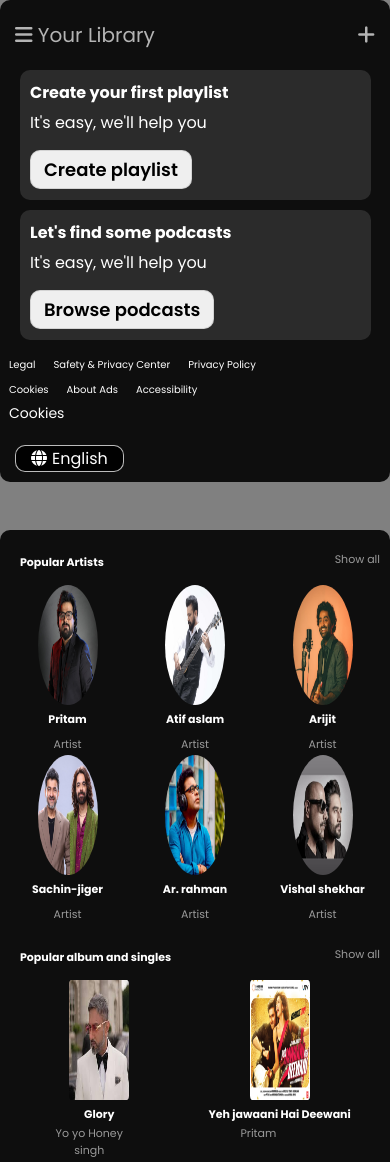
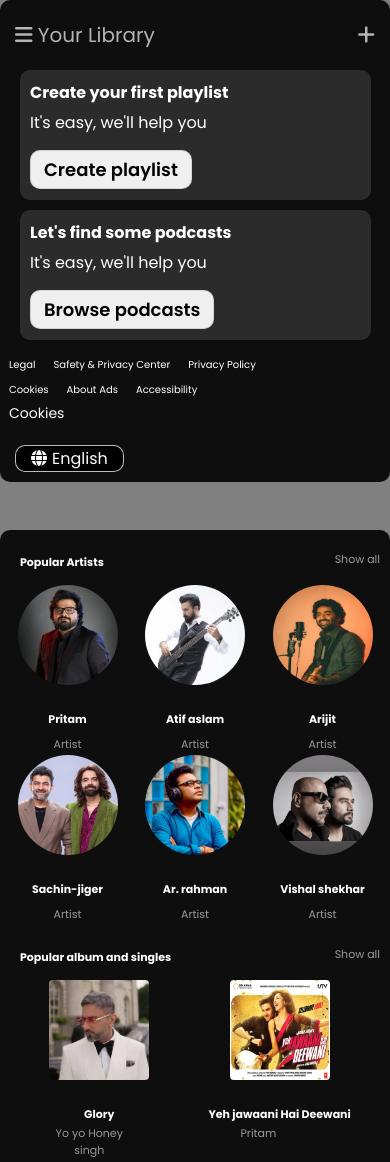
Before and after one commit to maazahmed136/spotify, a plain HTML site: page index.html in a window 390 px wide. Shown: the top 1162 px of the page. Drawn offline with Linux system fonts and the light colour scheme.

Commit message:
updated file

```diff
--- a/media.css
+++ b/media.css
@@ -169,7 +169,9 @@
 @media screen and (min-width:360px) and (max-width:570px){
 
     .bonepic1 img{
-        width: 50%;
+
+        height: 100px;
+        width: 100px;
     }
 
 
```
